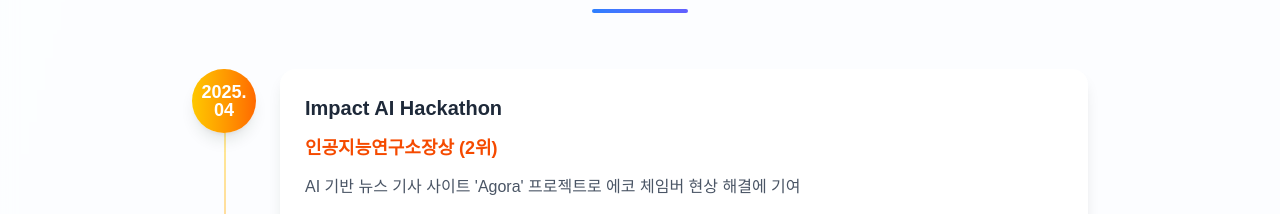
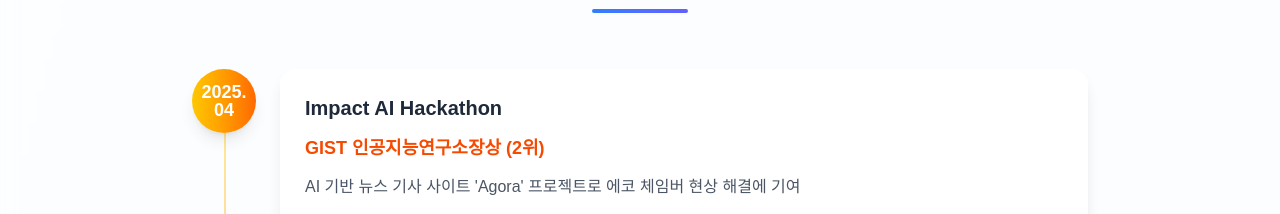
Before and after one commit to Junseong0829/Junseong0829.github.io, a React (Vite) app: page / in a window 1280 px wide. Shown: the part 4050-4264 px from the top of the page. Built offline with nearby package versions, Linux system fonts and the light colour scheme.

Commit message:
add: GIST words

```diff
--- a/src/routes/index.tsx
+++ b/src/routes/index.tsx
@@ -538,7 +538,7 @@ export default function Portfolio() {
                 {
                   year: "2025",
                   title: "Impact AI Hackathon",
-                  company: "인공지능연구소장상 (2위)",
+                  company: "GIST 인공지능연구소장상 (2위)",
                   description: "AI 기반 뉴스 기사 사이트 'Agora' 프로젝트로 에코 체임버 현상 해결에 기여",
                   skills: ["React", "TypeScript", "Gemini API", "AI 챗봇", "뉴스 분석"]
                 },
```
